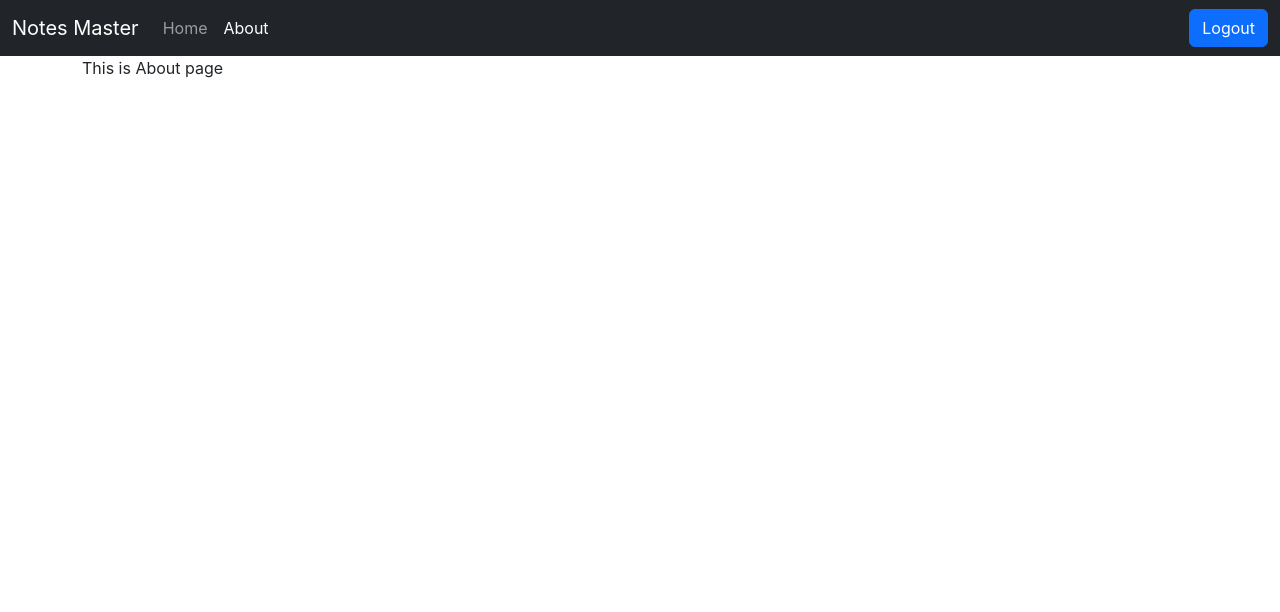
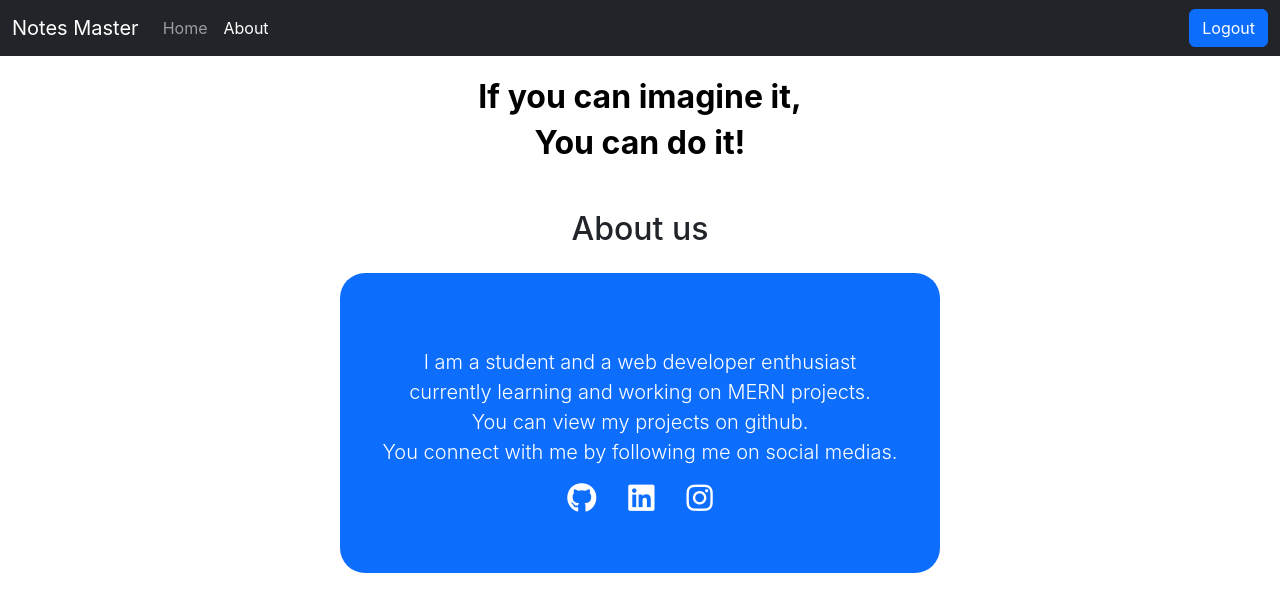
Before and after one commit to adi-shelke/inotebook-frontend, a React (Create React App) app: page /about in a window 1280 px wide. Shown: the top 612 px of the page. Built offline with nearby package versions, Linux system fonts and the light colour scheme; sample sign-in values are in the browser's storage.

Commit message:
built the about us page and hosted web

```diff
--- a/src/App.css
+++ b/src/App.css
@@ -6,7 +6,6 @@
   height: 40vmin;
   pointer-events: none;
 }
-
 @media (prefers-reduced-motion: no-preference) {
   .App-logo {
     animation: App-logo-spin infinite 20s linear;
--- a/src/App.js
+++ b/src/App.js
@@ -8,15 +8,15 @@ import NoteState from "./context/notes/NoteState";
 import { Alert } from "./components/Alert";
 import { Login } from "./components/Login";
 import { SignUp } from "./components/SignUp";
-
 function App() {
   return (
+    // style={{marginLeft:"0px",marginRight:"0px",maxWidth:"100vw",paddingRight:"0px",paddingLeft:"0px"}}
     <div>
     <NoteState>
       <BrowserRouter>
         <Navbar />
         <Alert message="this is alert"/>
-        <div className="container h-100">
+        <div className="container h-100" >
         <Routes>
           {/* <Route path="/*" element={<Login />} /> */}
           <Route path="/*" element={<Home />} />
--- /dev/null
+++ b/src/about.css
@@ -0,0 +1,79 @@
+.head
+        {
+            height: 130px;
+            padding-top: 22px;
+        }
+        .head-h2
+        {
+            color: black;
+            font-weight: 700;
+        }
+        .mainDiv{
+            /* width: 100vw; */
+        }
+        .bottom{
+            height: calc(100vh - 130px);
+        }
+        .btm-p{
+            color: white;
+            font-size: 20px;
+            font-weight: 300;
+        }
+        .btm-grey
+        {
+            margin-top: 25px;
+            width: 600px;
+            height: 300px;
+            background-color: #0d6efd;
+            padding-top: 15px;
+            border-radius: 25px;
+            color: white;
+        }
+        .i-tag
+        {
+            font-size: 30px;
+        }
+        @media (590px >= width)
+        {
+            .btm-grey{
+                width: 400px;
+                height: 250px;
+            }
+            .btm-p{
+                font-size: 15px;
+            }
+            .i-tag{
+                font-size: 20px;
+            }
+            .head-h2{
+                font-size: 20px;
+            }
+            .head{
+                height: 100px;
+            }
+            .bottom{
+                height: calc(100vh - 100px);;
+            }
+        }
+        @media (450px >= width)
+        {
+            .btm-grey{
+                width: 300px;
+                height: 200px;
+            }
+            .btm-p{
+                font-size: 12px;
+            }
+            .i-tag{
+                font-size: 20px;
+            }
+            .head-h2{
+                font-size: 16px;
+            }
+            .head{
+                height: 80px;
+            }
+            .bottom{
+                height: calc(100vh - 80px);;
+            }
+        }
--- a/src/components/About.js
+++ b/src/components/About.js
@@ -1,6 +1,7 @@
 import React from 'react'
 import { useEffect } from 'react'
-import { useNavigate } from 'react-router-dom'
+import { useNavigate,Link } from 'react-router-dom'
+import "../about.css";
 export const About = () => {
   const navigate = useNavigate()
   useEffect(() => {
@@ -13,7 +14,23 @@ export const About = () => {
 
   return (
     <div>
-        This is About page
+        <div className=" mainDiv mx-0 px-0">
+        <div className=" head mx-0">
+            <h2 className="text-center head-h2">If you can imagine it,</h2>
+            <h2 className="text-center head-h2">You can do it!</h2>
+        </div>
+        <div className="bottom pt-4">
+            <h2 className="text-center btm-h2">About us</h2>
+            <div className="container btm-grey d-flex flex-column justify-content-center align-items-center">
+                <p className="text-center btm-p ">I am a student and a web developer enthusiast<br /> currently learning and working on MERN projects.<br /> You can view my projects on github. <br />You connect with me by following me on social medias.</p>
+                <div className="container d-flex flex-row justify-content-center align-items-center">
+                    <a style={{color:"white"}} href="https://github.com/shelkeadinath" target="_blank"><i className="fa-brands fa-github mx-3 i-tag"></i></a>
+                    <a style={{color:"white"}} href="https://www.linkedin.com/in/adinath-shelke-2519b4203/" target="_blank"><i className="fa-brands fa-linkedin mx-3 i-tag"></i></a>
+                    <a style={{color:"white"}} href="https://www.instagram.com/adi_shelke_07/" target="_blank"><i className="fa-brands fa-instagram mx-3 i-tag"></i></a>
+                </div>
+            </div>
+        </div>
+    </div>
     </div>
   )
 }
```
